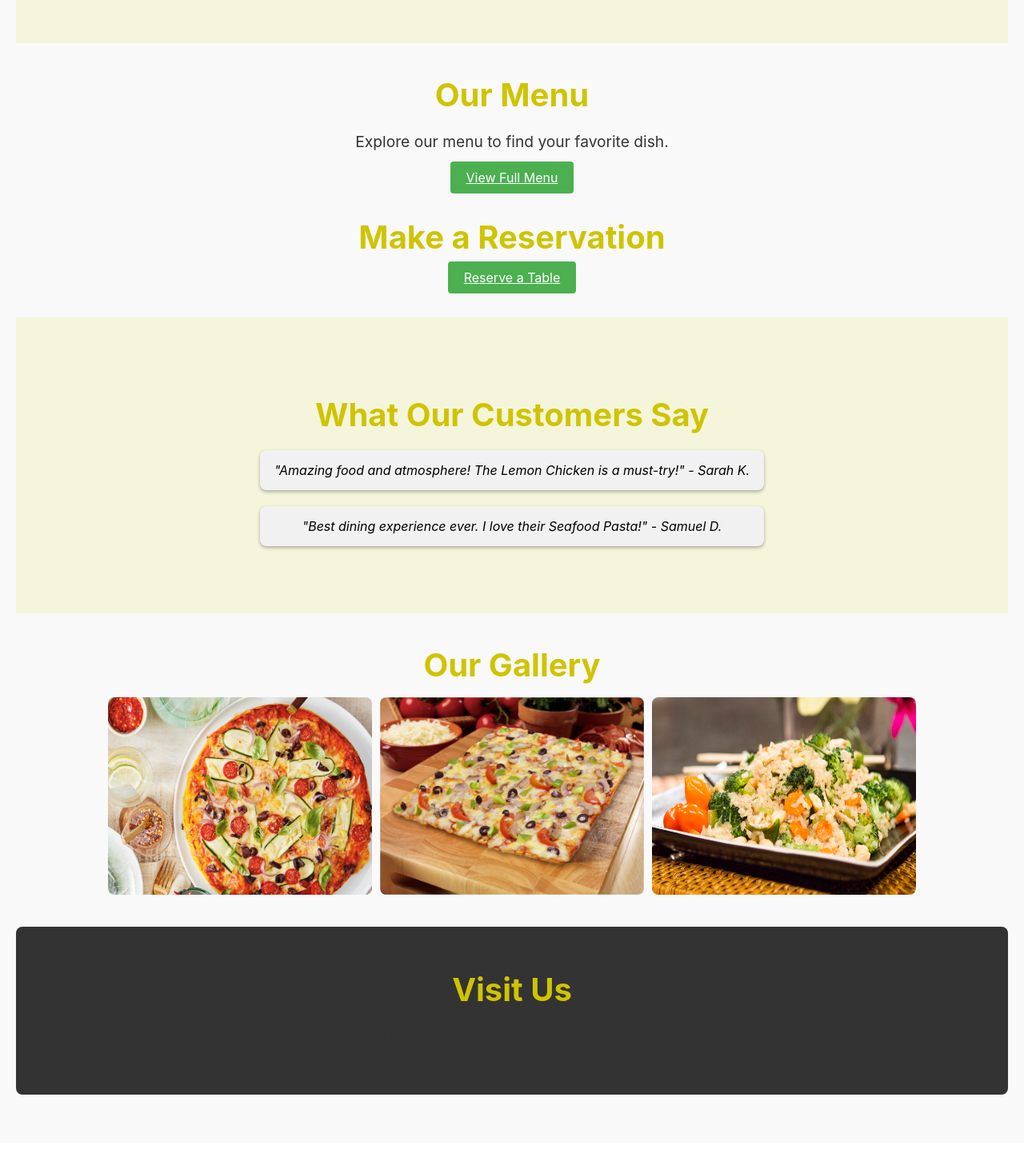
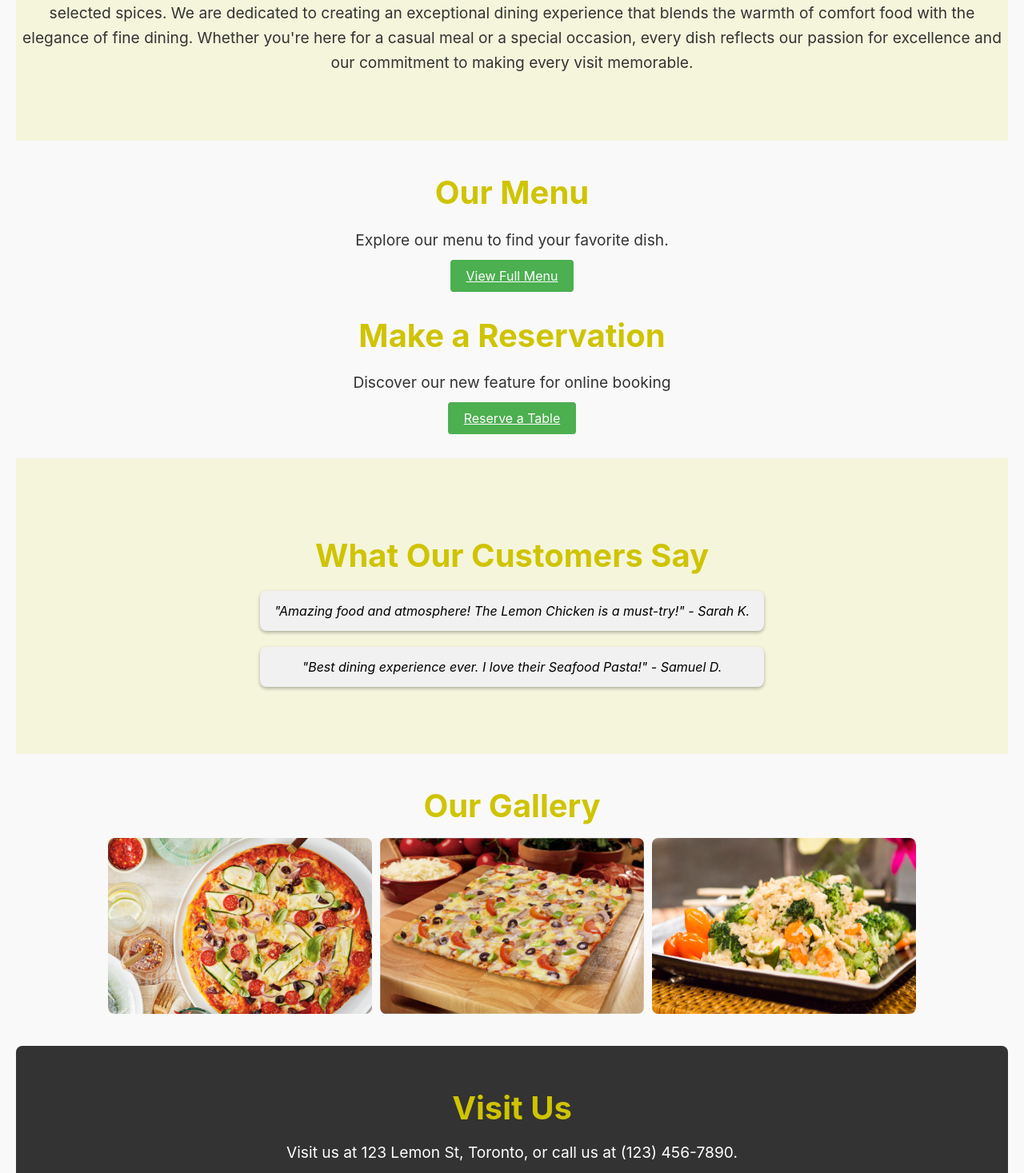
Before and after one commit to ChristopherChantres/meta-capstone-project, a React (Create React App) app: page / in a window 1280 px wide. Shown: the part 1330-2797 px from the top of the page at 80% size. Before the commit the page ends 2759 px from the top, so only its background shows below. Built offline with nearby package versions, Linux system fonts and the light colour scheme.

Commit message:
Styles improved

```diff
--- a/src/components/BookingForm.jsx
+++ b/src/components/BookingForm.jsx
@@ -1,6 +1,5 @@
 import React, { useState } from 'react';
 import '../css/BookingForm.css'; // Import the CSS file for styling
-import { submitAPI } from '../api/dummyFunctions';
 
 const BookingForm = ({ availableTimes = [], onDateChange = () => {}, submitForm }) => {
   const [formData, setFormData] = useState({
--- a/src/components/Main.jsx
+++ b/src/components/Main.jsx
@@ -1,5 +1,6 @@
 import React from 'react';
 import '../css/Main.css'
+import { Link } from 'react-router-dom';
 
 const Main = () => {
   return (
@@ -35,20 +36,21 @@ const Main = () => {
       {/* About Us Section */}
       <section className="about-us">
         <h2>About Us</h2>
-        <p>At Little Lemon, we believe in quality and tradition. Our chefs use the finest ingredients to bring you the best flavors.</p>
+        <p>At Little Lemon, we believe in the power of quality and tradition. Our chefs use only the finest ingredients to craft dishes that honor timeless recipes while adding a fresh, modern twist. Each meal is a celebration of flavor, from locally sourced produce to carefully selected spices. We are dedicated to creating an exceptional dining experience that blends the warmth of comfort food with the elegance of fine dining. Whether you're here for a casual meal or a special occasion, every dish reflects our passion for excellence and our commitment to making every visit memorable.</p>
       </section>
 
       {/* Menu Section */}
       <section className="menu-section">
         <h2>Our Menu</h2>
         <p>Explore our menu to find your favorite dish.</p>
-        <a href='/#' className="menu-button">View Full Menu</a>
+        <Link to='/#' className="menu-button">View Full Menu</Link>
       </section>
 
       {/* Reservations Section */}
       <section className="reservations-section">
         <h2>Make a Reservation</h2>
-        <a href='/reserve-table' className="reserve-button">Reserve a Table</a>
+        <p>Discover our new feature for online booking</p>
+        <Link to='/reserve-table' className="reserve-button">Reserve a Table</Link>
       </section>
 
       {/* Testimonials Section */}
@@ -66,11 +68,18 @@ const Main = () => {
       <section className="gallery-section">
         <h2>Our Gallery</h2>
         <div className="gallery-container">
-          <img src="vegi1.jpg" alt="Vegi Dish 1" className="gallery-img" />
-          <img src="vegi2.jpg" alt="Vegi Dish 2" className="gallery-img" />
-          <img src="vegi3.jpg" alt="Vegi Dish 3" className="gallery-img" />
+          <div className="img-wrapper">
+            <img src="vegi1.jpg" alt="Vegi Dish 1" className="gallery-img" />
+          </div>
+          <div className="img-wrapper">
+            <img src="vegi2.jpg" alt="Vegi Dish 2" className="gallery-img" />
+          </div>
+          <div className="img-wrapper">
+            <img src="vegi3.jpg" alt="Vegi Dish 3" className="gallery-img" />
+          </div>
         </div>
       </section>
+
 
       {/* Contact Section */}
       <section className="visit-section">
--- a/src/components/Navbar.jsx
+++ b/src/components/Navbar.jsx
@@ -1,13 +1,14 @@
 import React from 'react'
 import '../css/Navbar.css';
+import { Link } from 'react-router-dom';
 
 const Navbar = () => {
   return (
     <div>
       <ul className='navbar-ul'>
-        <li><a href="/about-us">About us</a></li>
-        <li><a href="/contact-us">Contact us</a></li>
-        <li><a href="/reserve-table">Tables</a></li>
+        <li><Link to="/about-us">About us</Link></li>
+        <li><Link to="/contact-us">Contact us</Link></li>
+        <li><Link to="/reserve-table">Tables</Link></li>
       </ul>
     </div>
   )
--- a/src/css/Footer.css
+++ b/src/css/Footer.css
@@ -11,6 +11,7 @@
 }
 
 .footer p {
+  color: white;
   margin: 0;
   font-size: 14px;
 }
--- a/src/css/Main.css
+++ b/src/css/Main.css
@@ -74,10 +74,22 @@
   flex-wrap: wrap;
 }
 
+.img-wrapper {
+  width: 330px;
+  height: 220px; /* Adjust as needed */
+  overflow: hidden;
+  border-radius: 8px;
+}
+
 .gallery-img {
-  width: 330px;
-  height: auto;
-  border-radius: 8px;
+  width: 100%;
+  height: 100%;
+  transition: transform 0.5s ease-in-out;
+}
+
+.gallery-img:hover {
+  transform: scale(1.5);
+  cursor: zoom-in;
 }
 
 .testimonials-section blockquote {
@@ -92,11 +104,11 @@
 
 .visit-section {
   background-color: #333;
-  color: white;
   padding: 20px;
   border-radius: 8px;
 }
 
 .visit-section p {
   margin: 5px 0;
+  color: white;
 }
```
Lines whose indentation alone changed are shown as unchanged.
